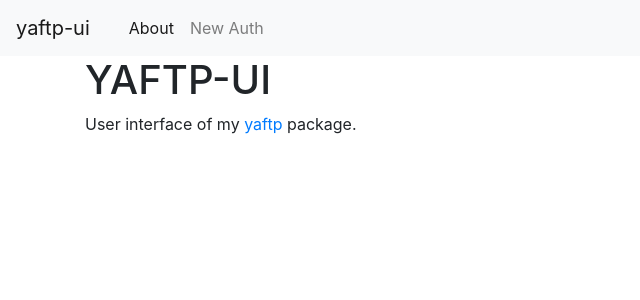
After one commit to ofey404/yaftp-ui, a Flask app: page /about in a window 1280 px wide. The commit adds this page. Shown: the top 300 px of the page, without its empty margins (0-640 px from the left). Run offline with Flask 2, Linux system fonts and the light colour scheme; some libraries are stand-ins or nearby versions.

Commit message:
Add an about page

```diff
--- a/yaftp-ui/app.py
+++ b/yaftp-ui/app.py
@@ -45,6 +45,10 @@ def index():
     auths = conn.execute('SELECT * FROM auth').fetchall()
     conn.close()
     return render_template('index.html', auths = auths)
+
+@app.route('/about')
+def about():
+    return render_template('about.html')
 
 connections = {}
 
--- /dev/null
+++ b/yaftp-ui/templates/about.html
@@ -0,0 +1,6 @@
+{% extends 'base.html' %}
+
+{% block content %}
+    <h1>{% block title %} YAFTP-UI {% endblock %}</h1>
+    <p>User interface of my <a href="https://github.com/ofey404/yaftp">yaftp</a> package.</p>
+{% endblock %}
--- a/yaftp-ui/templates/base.html
+++ b/yaftp-ui/templates/base.html
@@ -19,7 +19,7 @@
         <div class="container-fluid" id="navbarNav">
             <ul class="navbar-nav">
             <li class="nav-item active">
-                <a class="nav-link" href="#">About</a>
+                <a class="nav-link" href="{{ url_for('about') }}">About</a>
             </li>
             <li class="nav-item">
                 <a class="nav-link" href="{{url_for('create')}}">New Auth</a>
```
